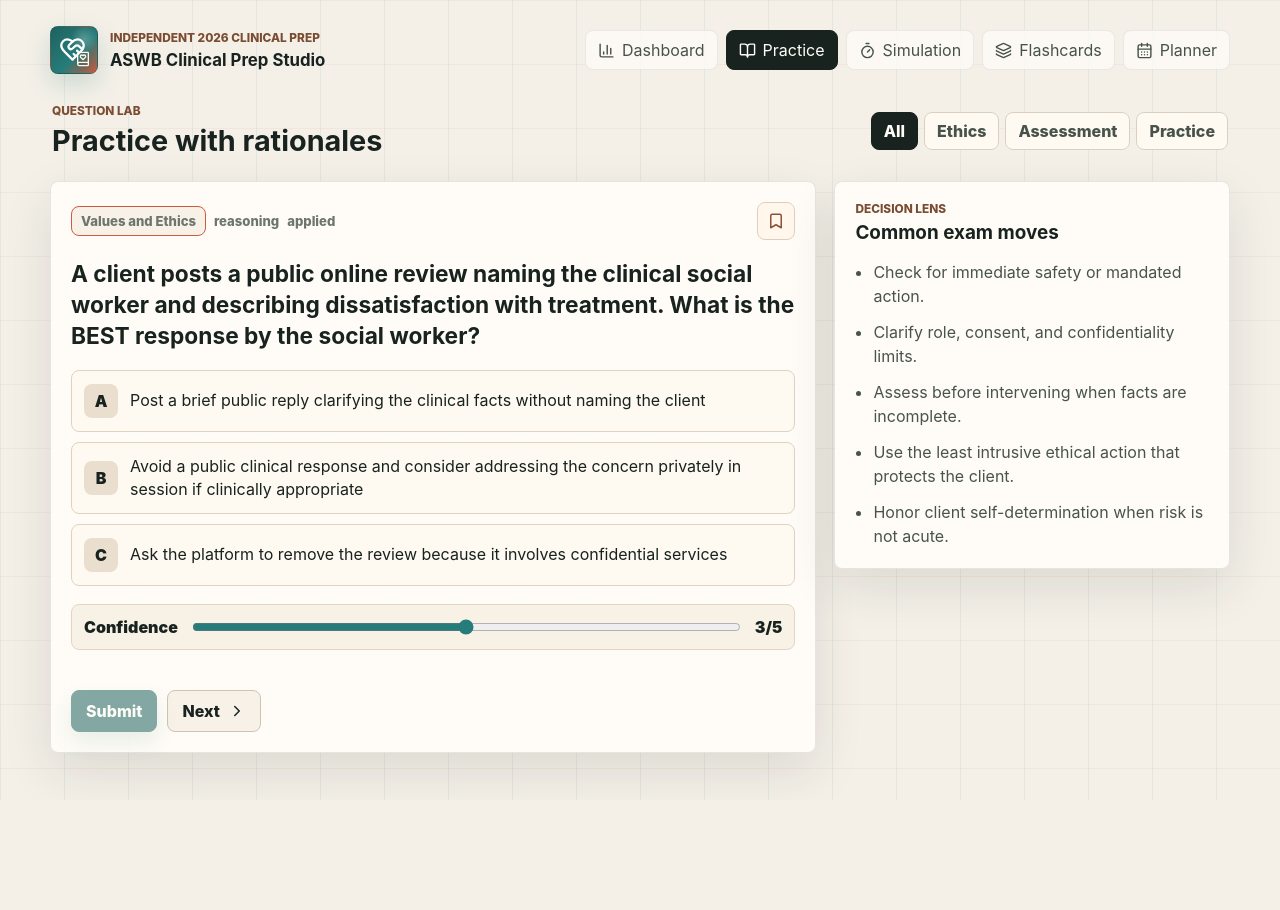
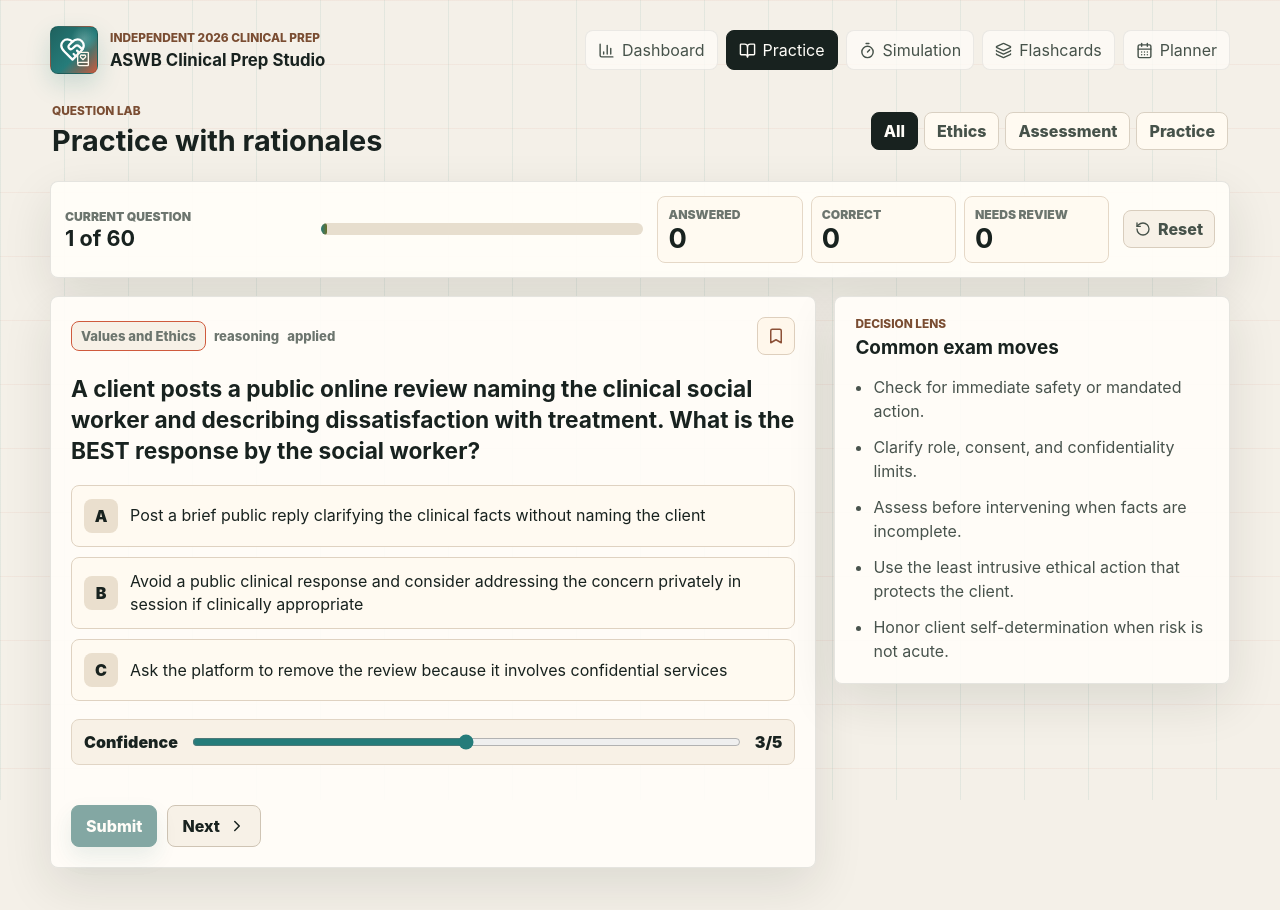
Before and after one commit to idrissenayat/ASWB-Clinical-Prep-Studio, a React (Vite) app: page / in a window 1280 px wide. Both pictures are taken after a click on the button "Start practice". Before the commit the page ends 800 px from the top, so only its background shows below. Built offline with nearby package versions, Linux system fonts and the light colour scheme.

Commit message:
Add practice progress tracking

```diff
--- a/src/App.tsx
+++ b/src/App.tsx
@@ -531,6 +531,11 @@ function PracticeView({
   const [selectedIndex, setSelectedIndex] = useState<number | null>(null);
   const [revealed, setRevealed] = useState(false);
   const [confidence, setConfidence] = useState(3);
+  const [sessionStats, setSessionStats] = useState({
+    answered: 0,
+    correct: 0,
+    review: 0,
+  });
 
   const filteredQuestions = useMemo(() => {
     if (domainFilter === "all") return questions;
@@ -540,6 +545,8 @@ function PracticeView({
   const question = filteredQuestions[index % filteredQuestions.length];
   const domain = domainMap.get(question.domain)!;
   const isBookmarked = progress.bookmarks.includes(question.id);
+  const currentQuestionNumber = (index % filteredQuestions.length) + 1;
+  const positionPercent = Math.round((currentQuestionNumber / filteredQuestions.length) * 100);
 
   const resetQuestionState = () => {
     setSelectedIndex(null);
@@ -555,7 +562,13 @@ function PracticeView({
 
   const submitAnswer = () => {
     if (selectedIndex === null || revealed) return;
+    const correct = selectedIndex === question.answerIndex;
     recordAttempt(question, selectedIndex, confidence);
+    setSessionStats((current) => ({
+      answered: current.answered + 1,
+      correct: current.correct + (correct ? 1 : 0),
+      review: current.review + (correct ? 0 : 1),
+    }));
     setRevealed(true);
   };
 
@@ -590,6 +603,41 @@ function PracticeView({
             </button>
           ))}
         </div>
+      </div>
+
+      <div className="practice-progress-panel" aria-label="Practice progress">
+        <div className="practice-position">
+          <span>Current question</span>
+          <strong>
+            {currentQuestionNumber} of {filteredQuestions.length}
+          </strong>
+        </div>
+        <div className="practice-progress-track" aria-hidden="true">
+          <span style={{ width: `${positionPercent}%` }} />
+        </div>
+        <div className="practice-score-grid">
+          <div>
+            <span>Answered</span>
+            <strong>{sessionStats.answered}</strong>
+          </div>
+          <div>
+            <span>Correct</span>
+            <strong>{sessionStats.correct}</strong>
+          </div>
+          <div>
+            <span>Needs review</span>
+            <strong>{sessionStats.review}</strong>
+          </div>
+        </div>
+        <button
+          className="mini-reset"
+          type="button"
+          onClick={() => setSessionStats({ answered: 0, correct: 0, review: 0 })}
+          aria-label="Reset practice session counters"
+        >
+          <RotateCcw aria-hidden="true" size={16} />
+          Reset
+        </button>
       </div>
 
       <div className="practice-layout">
--- a/src/styles.css
+++ b/src/styles.css
@@ -150,6 +150,7 @@ a {
 .danger-action,
 .text-action,
 .icon-action,
+.mini-reset,
 .segmented-control button,
 .sim-options button,
 .option-button,
@@ -187,6 +188,7 @@ a {
 .danger-action:hover,
 .text-action:hover,
 .icon-action:hover,
+.mini-reset:hover,
 .segmented-control button:hover,
 .sim-options button:hover,
 .option-button:hover,
@@ -618,6 +620,84 @@ input:disabled {
   border-color: #18221f;
 }
 
+.practice-progress-panel {
+  display: grid;
+  grid-template-columns: minmax(170px, 0.75fr) minmax(160px, 1fr) minmax(330px, 1.4fr) auto;
+  align-items: center;
+  gap: 14px;
+  padding: 14px;
+  background: rgba(255, 253, 248, 0.94);
+  border: 1px solid rgba(24, 34, 31, 0.11);
+  border-radius: 8px;
+  box-shadow: var(--shadow);
+}
+
+.practice-position,
+.practice-score-grid div {
+  display: grid;
+  gap: 3px;
+}
+
+.practice-position span,
+.practice-score-grid span {
+  color: #6c756e;
+  font-size: 0.76rem;
+  font-weight: 900;
+  letter-spacing: 0;
+  text-transform: uppercase;
+}
+
+.practice-position strong {
+  font-size: 1.35rem;
+  line-height: 1.05;
+}
+
+.practice-progress-track {
+  height: 12px;
+  overflow: hidden;
+  background: #e7dece;
+  border-radius: 8px;
+}
+
+.practice-progress-track span {
+  display: block;
+  height: 100%;
+  background: linear-gradient(90deg, #257c7a 0%, #6b6f2a 100%);
+  border-radius: 8px;
+}
+
+.practice-score-grid {
+  display: grid;
+  grid-template-columns: repeat(3, minmax(0, 1fr));
+  gap: 8px;
+}
+
+.practice-score-grid div {
+  min-height: 66px;
+  padding: 10px;
+  background: #fffaf1;
+  border: 1px solid #e5d8c7;
+  border-radius: 8px;
+}
+
+.practice-score-grid strong {
+  font-size: 1.7rem;
+  line-height: 1;
+}
+
+.mini-reset {
+  display: inline-flex;
+  align-items: center;
+  justify-content: center;
+  min-height: 38px;
+  gap: 7px;
+  padding: 0 11px;
+  color: #46524a;
+  background: #f7f1e7;
+  border-color: #d8cdbd;
+  font-weight: 800;
+}
+
 .question-panel {
   display: grid;
   gap: 18px;
@@ -962,6 +1042,10 @@ input:disabled {
     grid-template-columns: 1fr;
   }
 
+  .practice-progress-panel {
+    grid-template-columns: 1fr;
+  }
+
   .sim-progress {
     justify-content: flex-start;
   }
@@ -1079,6 +1163,24 @@ input:disabled {
   .planner-grid,
   .sim-options {
     grid-template-columns: 1fr;
+  }
+
+  .practice-progress-panel {
+    gap: 12px;
+    padding: 12px;
+  }
+
+  .practice-score-grid {
+    grid-template-columns: 1fr;
+  }
+
+  .practice-score-grid div {
+    min-height: 58px;
+  }
+
+  .mini-reset {
+    width: 100%;
+    min-height: 44px;
   }
 
   .metric-card {
```
